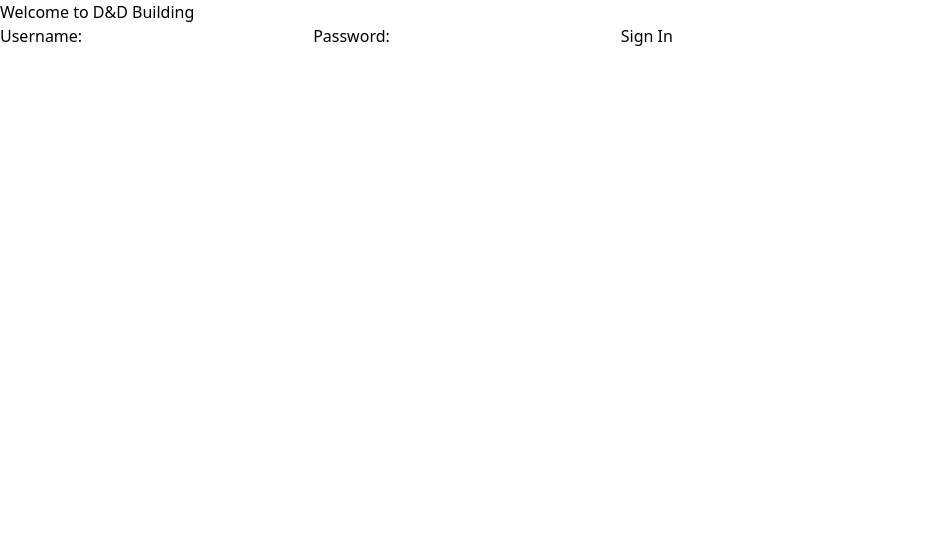
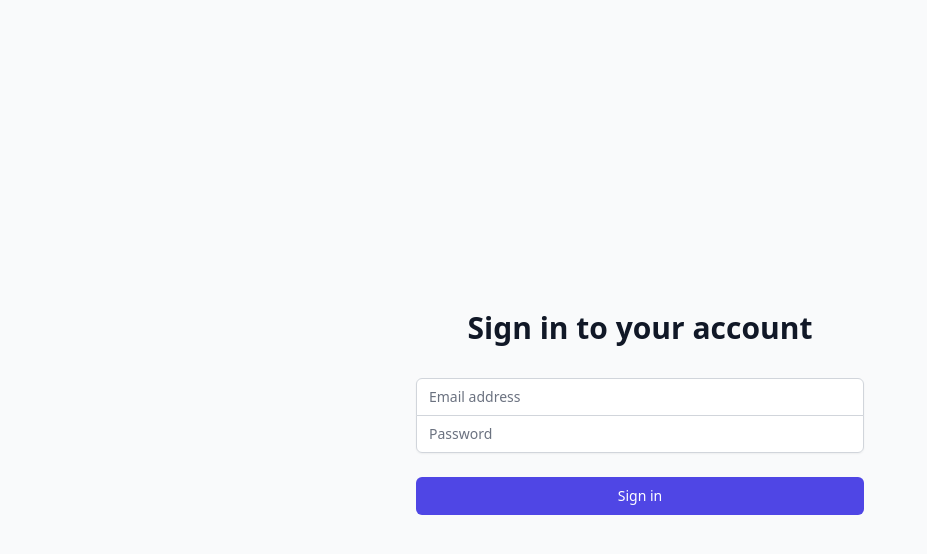
Before and after one commit to D-and-D-Building/website, a React (Vite) app: page / in a window 1280 px wide. Shown: the top 554 px of the page, without its empty margins (0-927 px from the left). Built offline with nearby package versions, Linux system fonts and the light colour scheme.

Commit message:
create and link login page

```diff
--- a/src/components/Header.jsx
+++ b/src/components/Header.jsx
@@ -26,7 +26,7 @@
         </NavLink>
 
         <NavLink
-          to="/profile"
+          to="/"
           className={({ isActive, isPending }) =>
             isPending ? "pending" : isActive ? "active" : ""
           }
--- a/src/components/Layout.jsx
+++ b/src/components/Layout.jsx
@@ -1,24 +1,23 @@
-import React from 'react'
 import { Header } from './Header'
-import { Footer } from './Footer'
 import { Sidebar } from './Sidebar'
 
 export const Layout = ({ children }) => {
     return (
-        <div className='flex'>
+        <div className="flex-1 flex flex-col">
+            <Header />
+            <div className="flex">
                 <div className="min-h-screen bg-gray-600 max-w-[250px] relative">
                     <Sidebar />
                 </div>
 
-            <div className="flex-1 flex flex-col">
-                <Header />
+
                     <main className='flex-grow'>
                         {children}
                     </main>
-                <Footer />
-            </div>
+
 
 
             </div>
+        </div>
     )
 }
--- a/src/pages/Login.jsx
+++ b/src/pages/Login.jsx
@@ -1,26 +1,68 @@
-import React from 'react'
+import React, { useState } from 'react'
+import { useNavigate } from 'react-router-dom';
 
 export const Login = () => {
+    const [email, setEmail] = useState('');
+    const [password, setPassword] = useState('');
+    const navigate = useNavigate();
+
+    const handleSubmit = (event) => {
+        event.preventDefault();
+        // Handle login logic here
+        navigate('/home');
+    };
+
     return (
-        <>
-            <div className="">
-                <h2>Welcome to D&D Building</h2>
-            </div>
+        <div className="min-h-screen flex items-center justify-center bg-gray-50 py-12 px-4 sm:px-6 lg:px-8">
+            <div className="max-w-md w-full space-y-8">
+                <div>
+                    <h2 className="mt-6 text-center text-3xl font-extrabold text-gray-900">
+                        Sign in to your account
+                    </h2>
+                </div>
+                <form className="mt-8 space-y-6" onSubmit={handleSubmit}>
+                    <input type="hidden" name="remember" value="true" />
+                    <div className="rounded-md shadow-sm -space-y-px">
+                        <div>
+                            <label htmlFor="email-address" className="sr-only">Email address</label>
+                            <input
+                                id="email-address"
+                                name="email"
+                                type="email"
+                                autoComplete="email"
+                                required
+                                className="appearance-none rounded-none relative block w-full px-3 py-2 border border-gray-300 placeholder-gray-500 text-gray-900 rounded-t-md focus:outline-none focus:ring-indigo-500 focus:border-indigo-500 focus:z-10 sm:text-sm"
+                                placeholder="Email address"
+                                value={email}
+                                onChange={e => setEmail(e.target.value)}
+                            />
+                        </div>
+                        <div>
+                            <label htmlFor="password" className="sr-only">Password</label>
+                            <input
+                                id="password"
+                                name="password"
+                                type="password"
+                                autoComplete="current-password"
+                                required
+                                className="appearance-none rounded-none relative block w-full px-3 py-2 border border-gray-300 placeholder-gray-500 text-gray-900 rounded-b-md focus:outline-none focus:ring-indigo-500 focus:border-indigo-500 focus:z-10 sm:text-sm"
+                                placeholder="Password"
+                                value={password}
+                                onChange={e => setPassword(e.target.value)}
+                            />
+                        </div>
+                    </div>
 
-            <div className="">
-                <form>
-                    <label>
-                        Username:
-                        <input type="text" name="name" />
-                    </label>
-                    <label>
-                        Password:
-                        <input type="password" name="name" />
-                    </label>
-
-                    <button type="submit">Sign In</button>
+                    <div>
+                        <button
+                            type="submit"
+                            className="group relative w-full flex justify-center py-2 px-4 border border-transparent text-sm font-medium rounded-md text-white bg-indigo-600 hover:bg-indigo-700 focus:outline-none focus:ring-2 focus:ring-offset-2 focus:ring-indigo-500"
+                        >
+                            Sign in
+                        </button>
+                    </div>
                 </form>
             </div>
-        </>
+        </div>
     )
 }
```
Lines whose indentation alone changed are shown as unchanged.
